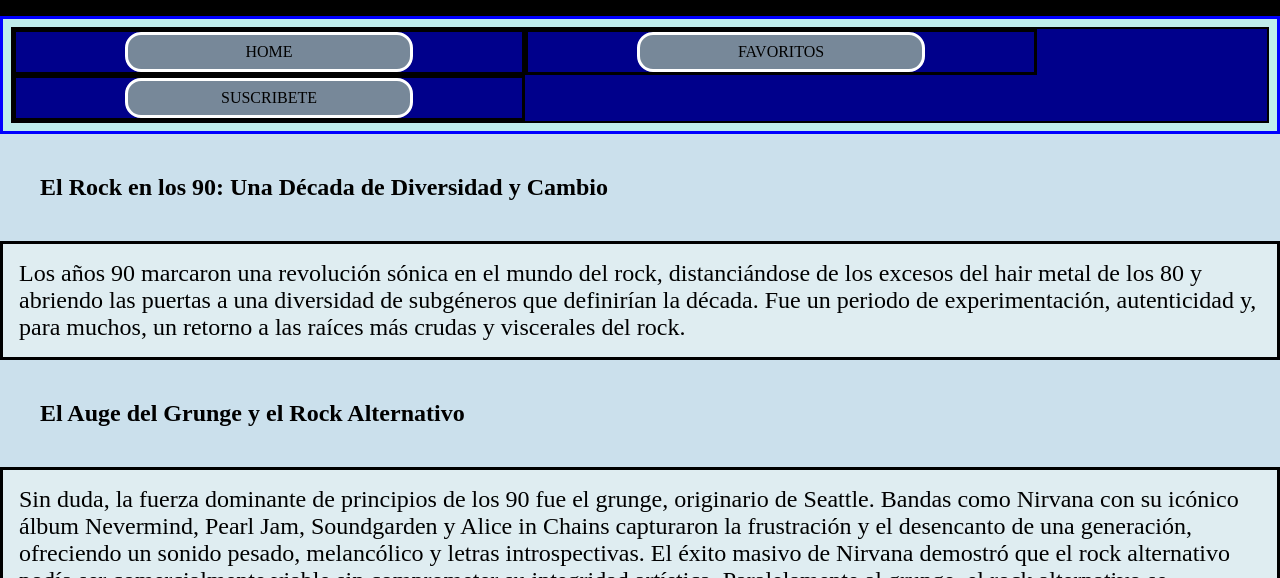
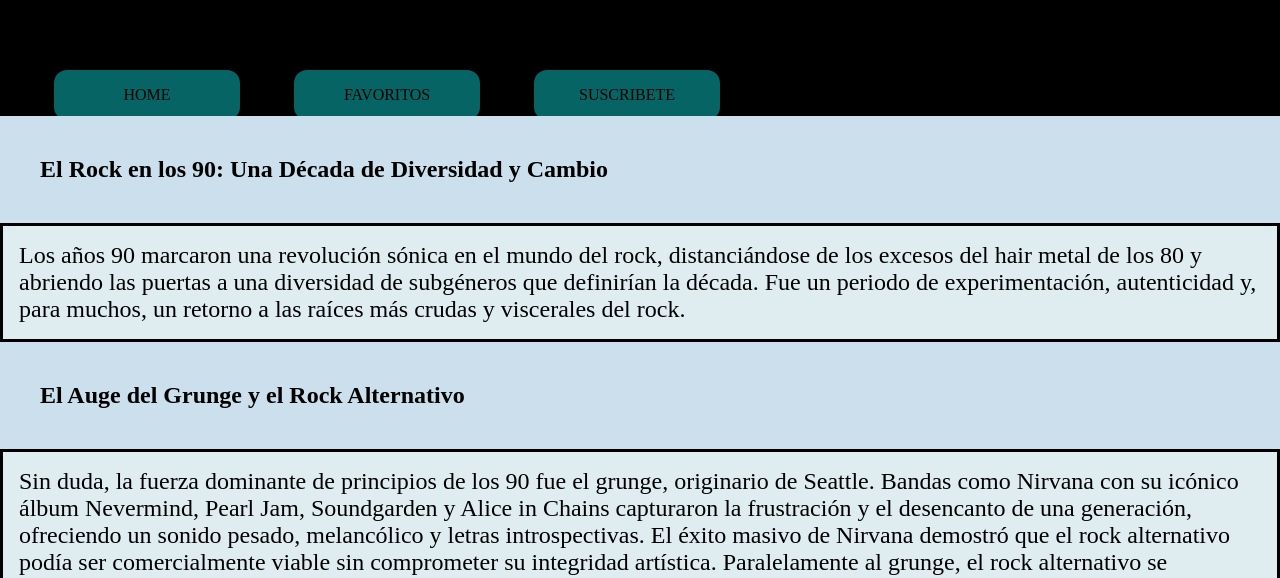
Before and after one commit to ManuelVivasS/webdesign, a plain HTML site: page proyectofin/index.html in a window 1280 px wide. Shown: the part 222-800 px from the top of the page. Drawn offline with Linux system fonts and the light colour scheme.

Commit message:
proyectofin

```diff
--- a/proyectofin/css/favoritos.css
+++ b/proyectofin/css/favoritos.css
@@ -30,50 +30,46 @@ header img {
     height: 200px;
 }
 
-
-
-
 nav {
+    height: 100px;
     width: 100%;
-    border: solid blue;
-    background: rgb(191, 236, 236);
-    padding: 8px;
-
+    grid-column: 1/-1;
+    border: solid;
+    background: black;
+    padding: 1rem;
 
 }
-
-
-ul { background: white; border: solid black 2px;
-      display:flex; flex-wrap: wrap;
-    justify-items: center;    background: darkblue;
-
+nav ul {
+    display: flex; flex-wrap: wrap;
+    list-style: none; justify-items: center;
 }
 
- ul li {
-    justify-content: center;
-    align-content: center; list-style: none;
-    background: darkblue; border: solid black;
-     width: 32rem;
+ nav li {
+     width: 15rem;
+     padding: 1rem;
 
     }
 
 nav a {
-    border: white solid;
-    padding: .5rem ;
+    margin: 1rem;
+    border: black solid;
+    padding: 1rem;
     display: grid;
     text-decoration: none;
     text-align: center;
     font-size: 1rem;
-    background: lightslategray;
+    background: rgb(6, 100, 100);
     border-radius: 1rem;
-    width: 18rem;
+    width: 12rem;
     color: black;
-    justify-self: center;
 }
 nav a:hover {
     background: black;
-    color: darkgray;
-}
+    color: darkgray;}
+
+
+
+
 #h2 {
     background: whitesmoke; padding: 5rem; border: black solid; width: 100%;
     font-size: 1.5rem;
--- a/proyectofin/css/sorteo.css
+++ b/proyectofin/css/sorteo.css
@@ -24,6 +24,7 @@ h1 { width: 100%; margin: 2rem; padding: 2rem;
 header img {
     height: 200px;
 }
+
 nav {
     height: 100px;
     width: 100%;
--- a/proyectofin/css/style.css
+++ b/proyectofin/css/style.css
@@ -30,49 +30,42 @@ header img {
     height: 200px;
 }
 
-
-
 nav {
+    height: 100px;
     width: 100%;
-    border: solid blue;
-    background: rgb(191, 236, 236);
-    padding: 8px;
-
+    grid-column: 1/-1;
+    border: solid;
+    background: black;
+    padding: 1rem;
 
 }
-
-
-ul { background: white; border: solid black 2px;
-      display:flex; flex-wrap: wrap;
-    justify-items: center;    background: darkblue;
-
+nav ul {
+    display: flex; flex-wrap: wrap;
+    list-style: none; justify-items: center;
 }
 
- ul li {
-    justify-content: center;
-    align-content: center; list-style: none;
-    background: darkblue; border: solid black;
-     width: 32rem;
+ nav li {
+     width: 15rem;
+     padding: 1rem;
 
     }
 
 nav a {
-    border: white solid;
-    padding: .5rem ;
+    margin: 1rem;
+    border: black solid;
+    padding: 1rem;
     display: grid;
     text-decoration: none;
     text-align: center;
     font-size: 1rem;
-    background: lightslategray;
+    background: rgb(6, 100, 100);
     border-radius: 1rem;
-    width: 18rem;
+    width: 12rem;
     color: black;
-    justify-self: center;
 }
 nav a:hover {
     background: black;
-    color: darkgray;
-}
+    color: darkgray;}
 
 #subt { border: white; background: rgb(184, 241, 184);  padding: 3rem;  width: 100%;}
 
```
